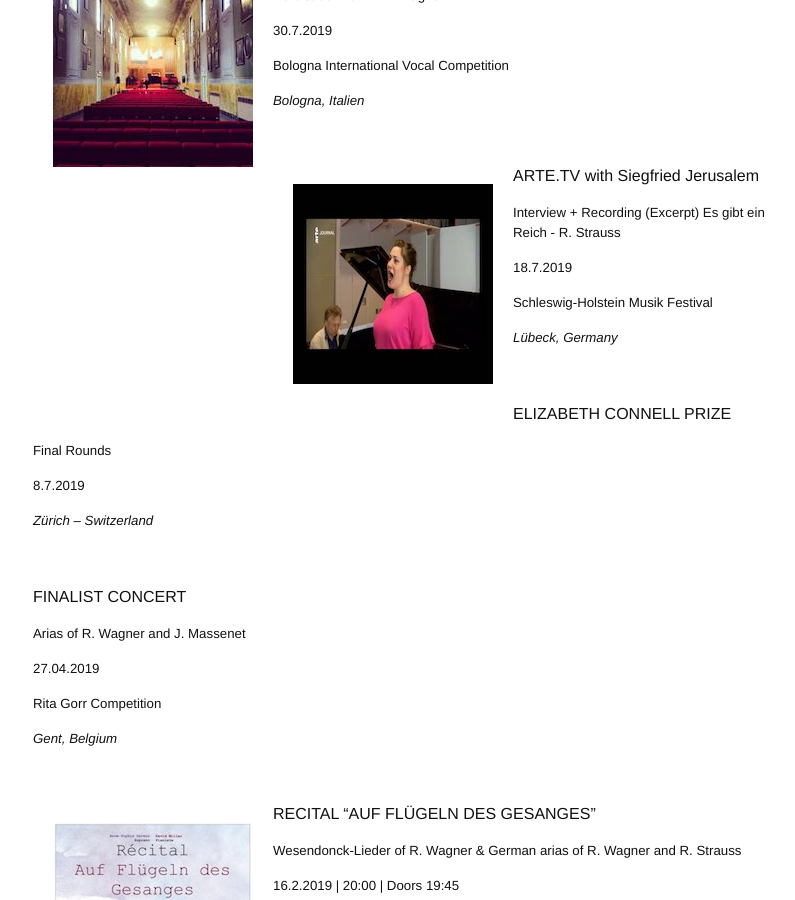
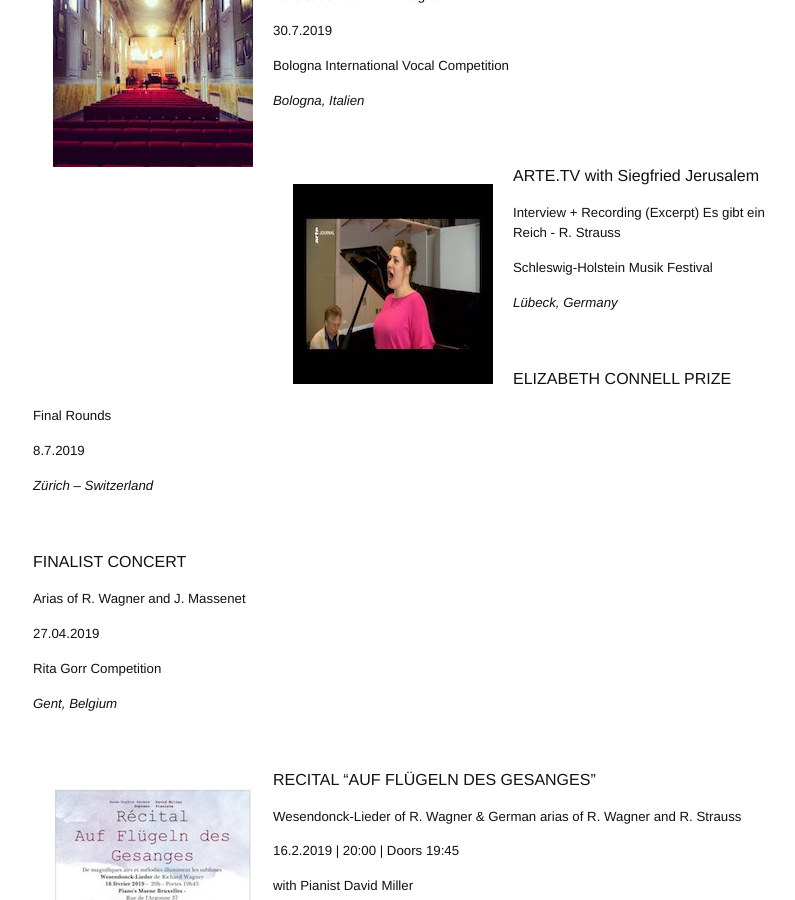
Before and after one commit to annesophie-sevens/annesophie-sevens.github.io, a Jekyll site: the page built from agenda-de.md, in a window 1280 px wide and 900 px high, scrolled down 1966 px. Shown: the whole window, without its empty margins (237-1032 px from the left). Built offline with Jekyll 4.4.1, drawn with Linux system fonts in a browser that asks for light colours; nearby versions of some CDN libraries.

Commit message:
Update agenda-de.md

```diff
--- a/agenda-de.md
+++ b/agenda-de.md
@@ -122,8 +122,6 @@
 ARTE.TV with Siegfried Jerusalem
 
 ##### Interview + Recording (Excerpt) Es gibt ein Reich - R. Strauss
-
-##### 18.7.2019
 
 ##### Schleswig-Holstein Musik Festival
 
```
